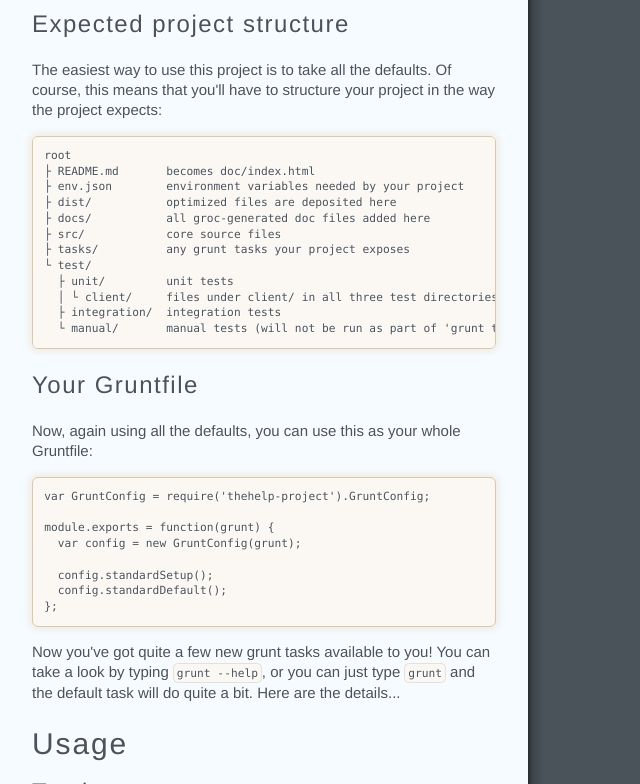
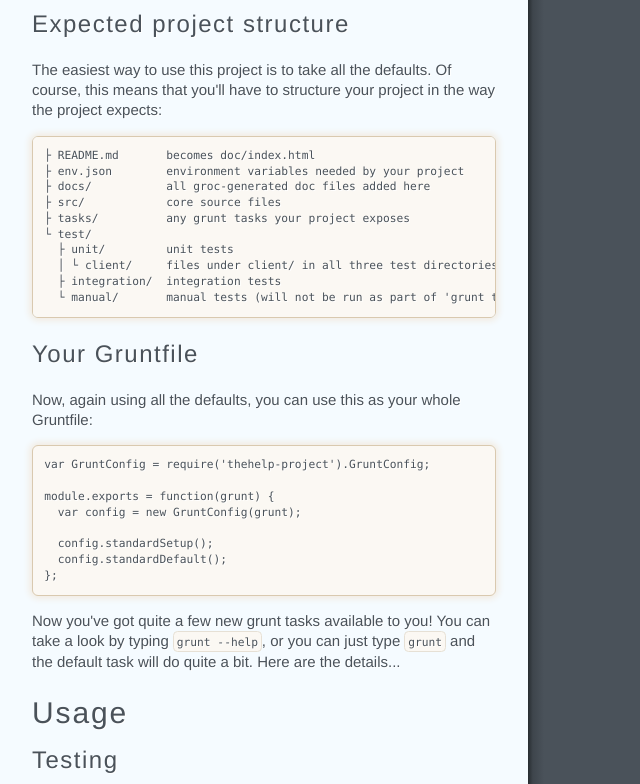
Before and after one commit to thehelp/project, a website: page docs/index.html in a window 1280 px wide. Shown: the part 1410-2194 px from the top of the page, without its empty margins (0-640 px from the left). Drawn offline with Linux system fonts and the light colour scheme.

Commit message:
Readme: latest changes, remove unneeded root node

```diff
--- a/docs/index.html
+++ b/docs/index.html
@@ -53,10 +53,8 @@
 
 <p>The easiest way to use this project is to take all the defaults. Of course, this means that you'll have to structure your project in the way the project expects:</p>
 
-<pre><code>root
-├ README.md       becomes doc/index.html
+<pre><code>├ README.md       becomes doc/index.html
 ├ env.json        environment variables needed by your project
-├ dist/           optimized files are deposited here
 ├ docs/           all groc-generated doc files added here
 ├ src/            core source files
 ├ tasks/          any grunt tasks your project exposes
@@ -208,6 +206,8 @@ this.registerDoc();
 <li><code>grunt interactive</code> is now <code>grunt manual</code> (still excluded from <code>grunt test</code> and included in <code>grunt test-all</code>)</li>
 <li>Overhaul of this readme</li>
 <li>All client-side development task configuration removed, to be released in a forthcoming <code>thehelp-client-project</code>: <code>registerConnect()</code>, <code>registerMocha()</code>, <code>registerOptimize()</code>, <code>registerCopyFromBower()</code> and <code>registerCopyFromDist()</code></li>
+<li>Update to latest version of my <code>groc</code> fork</li>
+<li>Update dev dependencies</li>
 </ul>
 
 <h3 id="252-2014-05-27">2.5.2 (2014-05-27)</h3>
```
Also changed, not shown: README.md.
